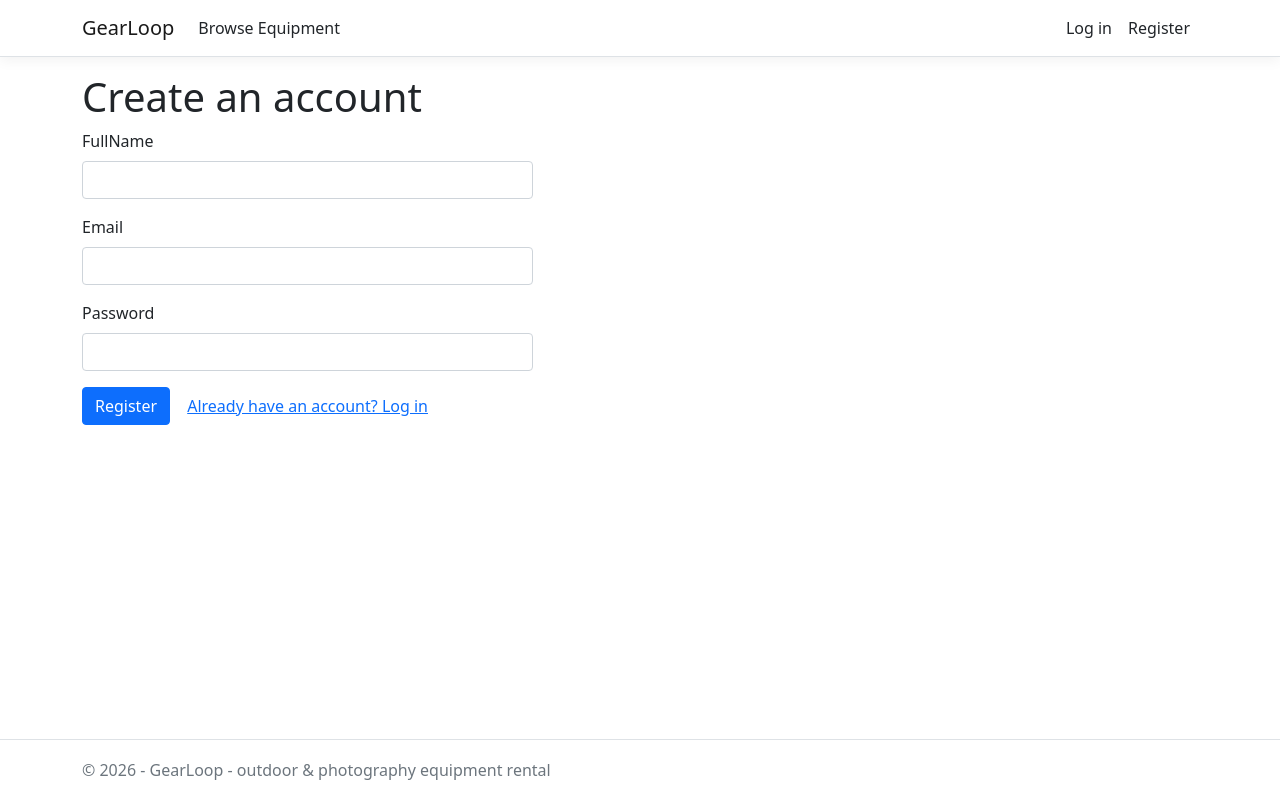
After one commit to edu-tech220/gearloop, an ASP.NET Core app: page /Account/Register in a window 1280 px wide. The commit adds this page. Run offline with ASP.NET Core 8, Linux system fonts and the light colour scheme; style sheets or scripts are compiled from the project's sources.

Commit message:
feat: add login/register/logout pages and role-aware navigation
Login and Register exchange credentials with the Api and sign the
user into a cookie carrying their role plus the raw JWT (as a
custom claim) for later API calls. The shared layout now shows
different nav links for anonymous visitors, customers, staff and
admins.

```diff
--- /dev/null
+++ b/src/GearLoop.Web/Pages/Account/Register.cshtml
@@ -0,0 +1,40 @@
+@page
+@model GearLoop.Web.Pages.Account.RegisterModel
+@{
+    ViewData["Title"] = "Register";
+}
+
+<h1>Create an account</h1>
+
+<div class="row">
+    <div class="col-md-5">
+        @if (Model.ErrorMessage is not null)
+        {
+            <div class="alert alert-danger">@Model.ErrorMessage</div>
+        }
+        <form method="post">
+            <div asp-validation-summary="ModelOnly" class="text-danger"></div>
+            <div class="mb-3">
+                <label asp-for="Input.FullName" class="form-label"></label>
+                <input asp-for="Input.FullName" class="form-control" />
+                <span asp-validation-for="Input.FullName" class="text-danger"></span>
+            </div>
+            <div class="mb-3">
+                <label asp-for="Input.Email" class="form-label"></label>
+                <input asp-for="Input.Email" class="form-control" autocomplete="username" />
+                <span asp-validation-for="Input.Email" class="text-danger"></span>
+            </div>
+            <div class="mb-3">
+                <label asp-for="Input.Password" class="form-label"></label>
+                <input asp-for="Input.Password" class="form-control" autocomplete="new-password" />
+                <span asp-validation-for="Input.Password" class="text-danger"></span>
+            </div>
+            <button type="submit" class="btn btn-primary">Register</button>
+            <a asp-page="/Account/Login" class="btn btn-link">Already have an account? Log in</a>
+        </form>
+    </div>
+</div>
+
+@section Scripts {
+    <partial name="_ValidationScriptsPartial" />
+}
--- /dev/null
+++ b/src/GearLoop.Web/Pages/Account/Register.cshtml.cs
@@ -0,0 +1,73 @@
+using System.ComponentModel.DataAnnotations;
+using System.Security.Claims;
+using GearLoop.Web.Services;
+using Microsoft.AspNetCore.Authentication;
+using Microsoft.AspNetCore.Authentication.Cookies;
+using Microsoft.AspNetCore.Mvc;
+using Microsoft.AspNetCore.Mvc.RazorPages;
+
+namespace GearLoop.Web.Pages.Account;
+
+public class RegisterModel : PageModel
+{
+    private readonly GearLoopApiClient _apiClient;
+
+    public RegisterModel(GearLoopApiClient apiClient)
+    {
+        _apiClient = apiClient;
+    }
+
+    [BindProperty]
+    public InputModel Input { get; set; } = new();
+
+    public string? ErrorMessage { get; set; }
+
+    public void OnGet()
+    {
+    }
+
+    public async Task<IActionResult> OnPostAsync()
+    {
+        if (!ModelState.IsValid)
+        {
+            return Page();
+        }
+
+        try
+        {
+            var auth = await _apiClient.RegisterAsync(Input.FullName, Input.Email, Input.Password);
+
+            var claims = new List<Claim>
+            {
+                new(ClaimTypes.Name, auth.FullName),
+                new(ClaimTypes.Email, auth.Email),
+                new(ClaimTypes.Role, auth.Role),
+                new("access_token", auth.Token)
+            };
+            var identity = new ClaimsIdentity(claims, CookieAuthenticationDefaults.AuthenticationScheme);
+            await HttpContext.SignInAsync(
+                CookieAuthenticationDefaults.AuthenticationScheme,
+                new ClaimsPrincipal(identity),
+                new AuthenticationProperties { ExpiresUtc = auth.ExpiresAtUtc, IsPersistent = false });
+
+            return LocalRedirect(Url.Content("~/"));
+        }
+        catch (ApiException ex) when (ex.StatusCode == 409)
+        {
+            ErrorMessage = ex.Message;
+            return Page();
+        }
+    }
+
+    public class InputModel
+    {
+        [Required, MaxLength(120)]
+        public string FullName { get; set; } = string.Empty;
+
+        [Required, EmailAddress]
+        public string Email { get; set; } = string.Empty;
+
+        [Required, MinLength(8), DataType(DataType.Password)]
+        public string Password { get; set; } = string.Empty;
+    }
+}
--- a/src/GearLoop.Web/Pages/Shared/_Layout.cshtml
+++ b/src/GearLoop.Web/Pages/Shared/_Layout.cshtml
@@ -3,7 +3,7 @@
 <head>
     <meta charset="utf-8" />
     <meta name="viewport" content="width=device-width, initial-scale=1.0" />
-    <title>@ViewData["Title"] - GearLoop.Web</title>
+    <title>@ViewData["Title"] - GearLoop</title>
     <link rel="stylesheet" href="~/lib/bootstrap/dist/css/bootstrap.min.css" />
     <link rel="stylesheet" href="~/css/site.css" asp-append-version="true" />
     <link rel="stylesheet" href="~/GearLoop.Web.styles.css" asp-append-version="true" />
@@ -12,7 +12,7 @@
     <header>
         <nav class="navbar navbar-expand-sm navbar-toggleable-sm navbar-light bg-white border-bottom box-shadow mb-3">
             <div class="container">
-                <a class="navbar-brand" asp-area="" asp-page="/Index">GearLoop.Web</a>
+                <a class="navbar-brand" asp-area="" asp-page="/Index">GearLoop</a>
                 <button class="navbar-toggler" type="button" data-bs-toggle="collapse" data-bs-target=".navbar-collapse" aria-controls="navbarSupportedContent"
                         aria-expanded="false" aria-label="Toggle navigation">
                     <span class="navbar-toggler-icon"></span>
@@ -20,11 +20,46 @@
                 <div class="navbar-collapse collapse d-sm-inline-flex justify-content-between">
                     <ul class="navbar-nav flex-grow-1">
                         <li class="nav-item">
-                            <a class="nav-link text-dark" asp-area="" asp-page="/Index">Home</a>
+                            <a class="nav-link text-dark" asp-area="" asp-page="/Index">Browse Equipment</a>
                         </li>
-                        <li class="nav-item">
-                            <a class="nav-link text-dark" asp-area="" asp-page="/Privacy">Privacy</a>
-                        </li>
+                        @if (User.Identity?.IsAuthenticated == true)
+                        {
+                            <li class="nav-item">
+                                <a class="nav-link text-dark" asp-area="" asp-page="/Reservations/Index">My Reservations</a>
+                            </li>
+                        }
+                        @if (User.IsInRole("Staff") || User.IsInRole("Admin"))
+                        {
+                            <li class="nav-item">
+                                <a class="nav-link text-dark" asp-area="" asp-page="/Staff/Index">Staff Desk</a>
+                            </li>
+                        }
+                        @if (User.IsInRole("Admin"))
+                        {
+                            <li class="nav-item">
+                                <a class="nav-link text-dark" asp-area="" asp-page="/Admin/Reservations">Admin</a>
+                            </li>
+                        }
+                    </ul>
+                    <ul class="navbar-nav">
+                        @if (User.Identity?.IsAuthenticated == true)
+                        {
+                            <li class="nav-item navbar-text me-2">Signed in as @User.Identity!.Name (@(User.FindFirst(System.Security.Claims.ClaimTypes.Role)?.Value))</li>
+                            <li class="nav-item">
+                                <form method="post" asp-page="/Account/Logout">
+                                    <button type="submit" class="btn btn-link nav-link text-dark">Log out</button>
+                                </form>
+                            </li>
+                        }
+                        else
+                        {
+                            <li class="nav-item">
+                                <a class="nav-link text-dark" asp-page="/Account/Login">Log in</a>
+                            </li>
+                            <li class="nav-item">
+                                <a class="nav-link text-dark" asp-page="/Account/Register">Register</a>
+                            </li>
+                        }
                     </ul>
                 </div>
             </div>
@@ -38,7 +73,7 @@
 
     <footer class="border-top footer text-muted">
         <div class="container">
-            &copy; 2026 - GearLoop.Web - <a asp-area="" asp-page="/Privacy">Privacy</a>
+            &copy; 2026 - GearLoop - outdoor &amp; photography equipment rental
         </div>
     </footer>
 
```
Also changed, not shown: src/GearLoop.Web/Pages/Account/AccessDenied.cshtml (added, +7 -0 lines), src/GearLoop.Web/Pages/Account/Login.cshtml (added, +35 -0 lines), src/GearLoop.Web/Pages/Account/Login.cshtml.cs (added, +77 -0 lines), src/GearLoop.Web/Pages/Account/Logout.cshtml (added, +7 -0 lines), src/GearLoop.Web/Pages/Account/Logout.cshtml.cs (added, +15 -0 lines).
